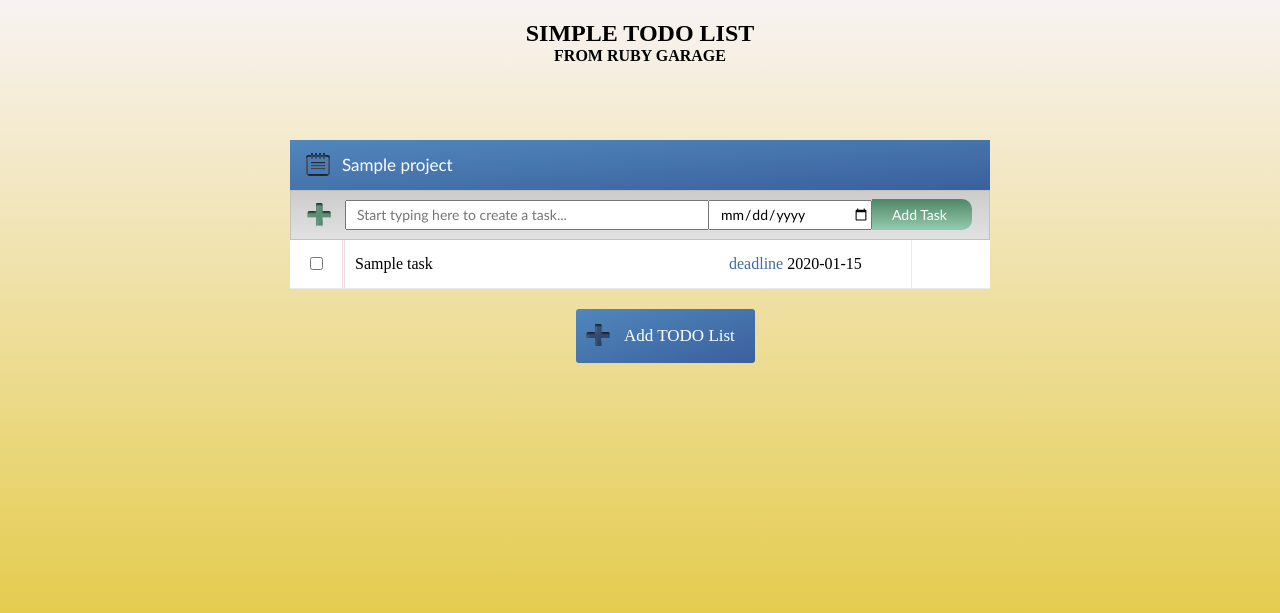
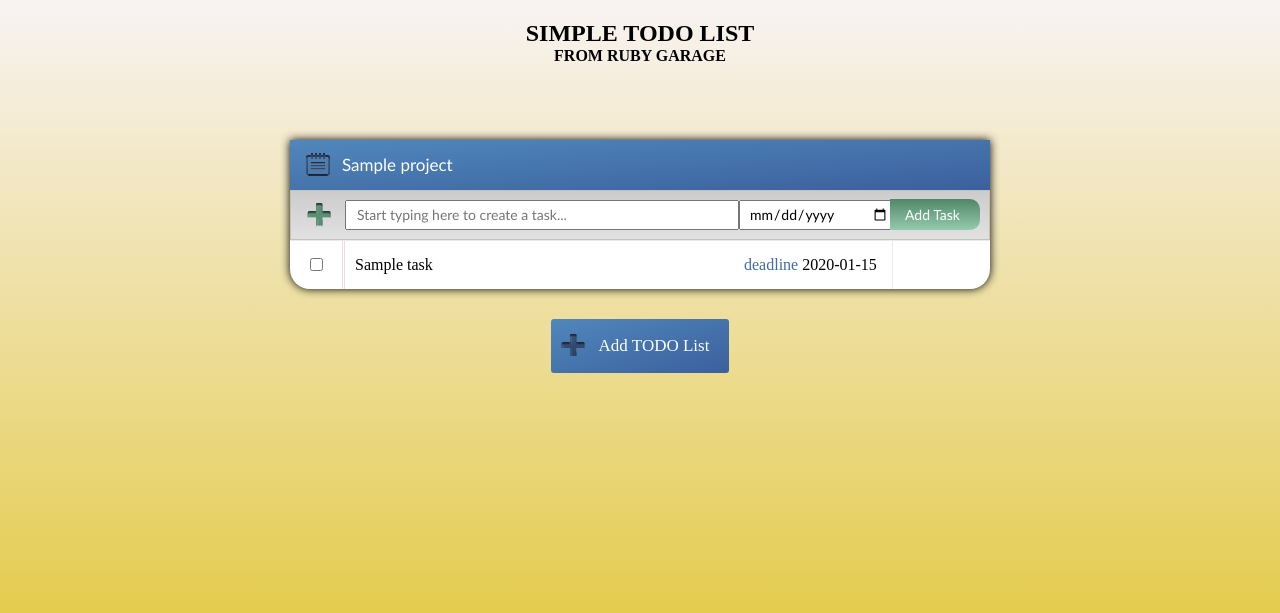
Before and after one commit to eoris/todolist, a Rails app: page / in a window 1280 px wide. Shown: the top 613 px of the page. Run offline with Rails 7, Linux system fonts and the light colour scheme; tables that the repository leaves empty hold one stand-in row (values such as "Sample post"); style sheets or scripts are compiled from the project's sources; some libraries are stand-ins or nearby versions.

Commit message:
cosmetic fix

```diff
--- a/app/assets/stylesheets/home.scss
+++ b/app/assets/stylesheets/home.scss
@@ -34,8 +34,8 @@
   margin: auto;
   background: #FFF;
   margin-top: 50px;
-/*  border-radius: 0 0 20px 20px;
-  box-shadow: 0 0 10px rgba(0,0,0,1);*/
+  border-radius: 0 0 20px 20px;
+  box-shadow: 0 0 10px rgba(0,0,0,1);
 }
 
 .list_title{
@@ -105,7 +105,7 @@
 
 input#task_title{
   height: 26px;
-  width: 350px;
+  width: 380px;
   margin: 8px 0px 8px 0px;
   padding-left: 10px;
   font-family: "gill sans mt", serif;
@@ -114,9 +114,9 @@
 
 input#task_date{
   height: 26px;
-  width: 150px;
-  margin: 8px 0px 8px -5px;
-  padding-left: 10px;
+  width: 140px;
+  margin: 8px 0px 8px -4px;
+  padding-left: 8px;
   font-family: "gill sans mt", serif;
   font-size: 14px;
 }
@@ -124,8 +124,8 @@
 .addtask_button{
   display: inline-block;
   background: linear-gradient(to top, #94CBAE, #508767);
-  margin: 8px 0px 8px -4px;
-  padding: 7px 25px 7px 20px;
+  margin: 8px 0px 8px -5px;
+  padding: 7px 20px 7px 15px;
   text-decoration: none;
   border-radius: 0 10px 10px 0;
   font-family: "gill sans mt", serif;
@@ -154,7 +154,7 @@
 
 ul li:last-child:hover{
   background: #FCFED5;
-/*  border-radius: 0px 0px 20px 20px;*/
+  border-radius: 0px 0px 20px 20px;
 }
 
 .task_checkbox{
@@ -169,7 +169,7 @@
 
 .task_name{
   display: inline-block;
-  width: 556px;
+  width: 537px;
   padding: 15px 0px 15px 10px;
   line-height: 18px;
   border-left: 3px double #efdadf;
@@ -178,8 +178,8 @@
 
 .edit_task{
   display: inline-block;
-  width: 566px;
-  padding: 15px -1px 15px 7px;
+  width: 547px;
+  height: 48px;
   line-height: 18px;
   border-left: 3px double #efdadf;
   border-right: 1px solid #e7ebea;
@@ -187,7 +187,7 @@
 }
 
 input#task_title.task_title_update{
-  width: 265px;
+  width: 325px;
   margin-left: 10px;
 }
 
@@ -213,6 +213,7 @@
   line-height: 14px;
   color: #416CA7;
   margin-top: 2px;
+  margin-left: 15px;
 }
 
 .task_deadline_date{
@@ -225,7 +226,7 @@
 .task_img{
   width: 52px;
   vertical-align: top;
-  margin: 14px 16px 0 0px;
+  margin: 14px 26px 0 0px;
   float: right;
   display: none;
 }
@@ -235,7 +236,7 @@
 }
 
 .task_block {
-  border-bottom: 1px solid #E7EBEA
+  border-top: 1px solid #E7EBEA
   }
 
 .pen_list_img{
@@ -247,15 +248,17 @@
   margin-left: 5px;
 }
 
+.button_block{
+  text-align: center;
+}
+
 .button{
   border-radius: 3px 3px 3px 3px;
   background: linear-gradient(to top left, #3B609D, #5087BC);
   padding: 7px 10px 7px 10px;
   text-decoration: none;
   display: inline-block;
-  margin-top: 20px;
-  position: relative;
-  margin-left: 45%;
+  margin-top: 30px;
 }
 
 .new_project{
--- a/app/views/projects/index.html.erb
+++ b/app/views/projects/index.html.erb
@@ -7,10 +7,12 @@
     <%= render @projects %>
   </div>
 
+  <div class="button_block">
   <a href="" class="button">
       <%= image_tag("addlist_button.gif", class: "list_img") %>
       <span class="addlist">Add TODO List</span>
   </a>
+  </div>
 
   <%= form_for @project, remote: true do |f| %>
     <%= f.text_field :title, :placeholder => ' Enter new project here..' %>
```
